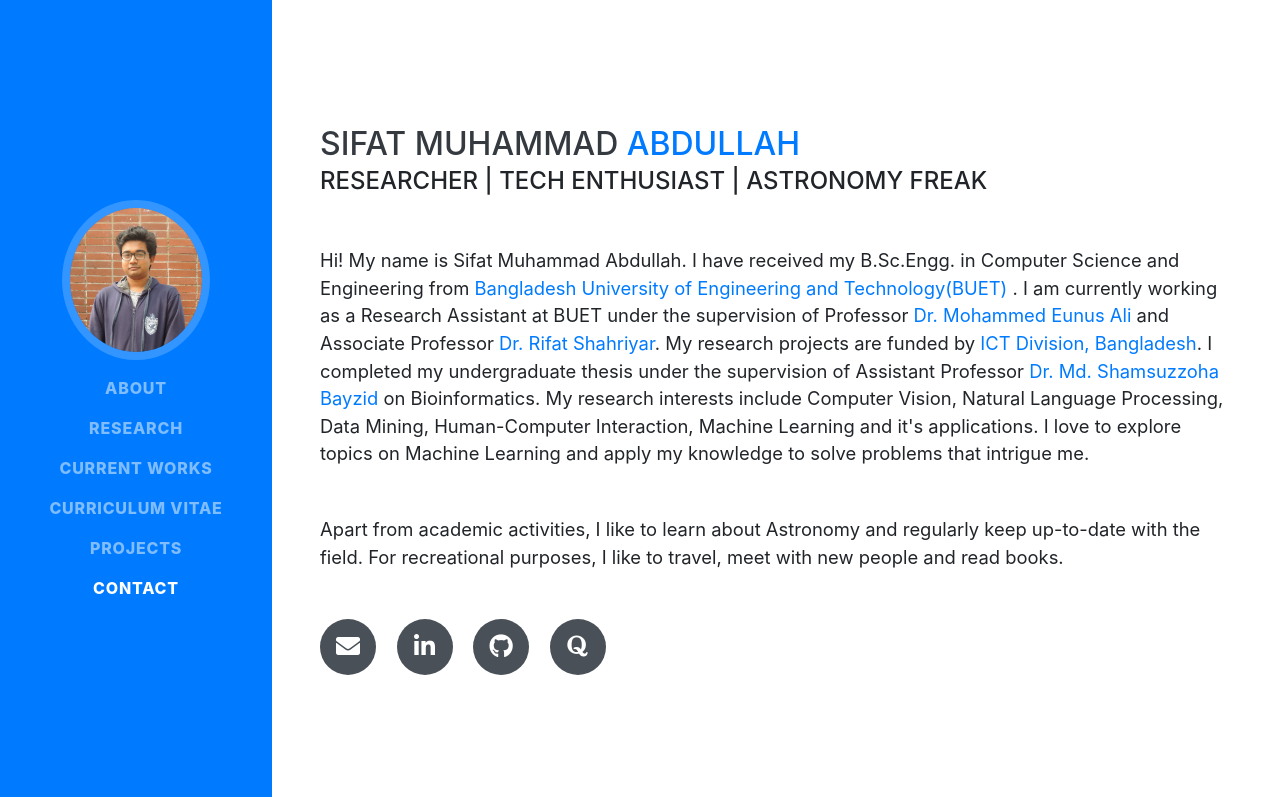
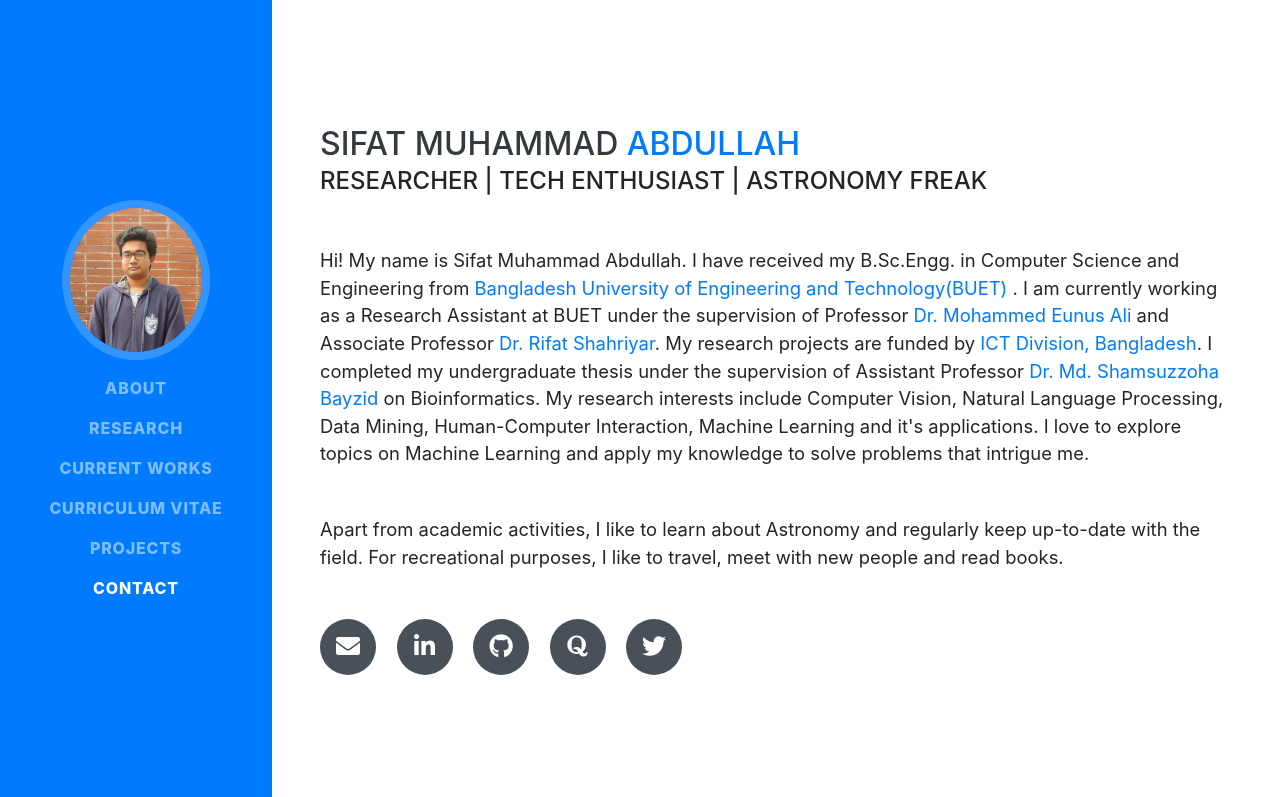
Before and after one commit to SifatMd/mywebsite, a website with bundled scripts: page index.html in a window 1280 px wide. Shown: the top 797 px of the page. Built offline with nearby package versions, Linux system fonts and the light colour scheme; a web font is replaced by a local one.

Commit message:
Update index.html

```diff
--- a/index.html
+++ b/index.html
@@ -87,6 +87,9 @@
           </a>
 	 <a href="https://www.quora.com/profile/Sifat-Muhammad-Abdullah" target="_blank">
             <i class="fab fa-quora"></i>
+          </a>
+	 <a href="https://twitter.com/SifatMdAbdullah" target="_blank">
+            <i class="fab fa-twitter"></i>
           </a>
         </div>
       </div>
```
